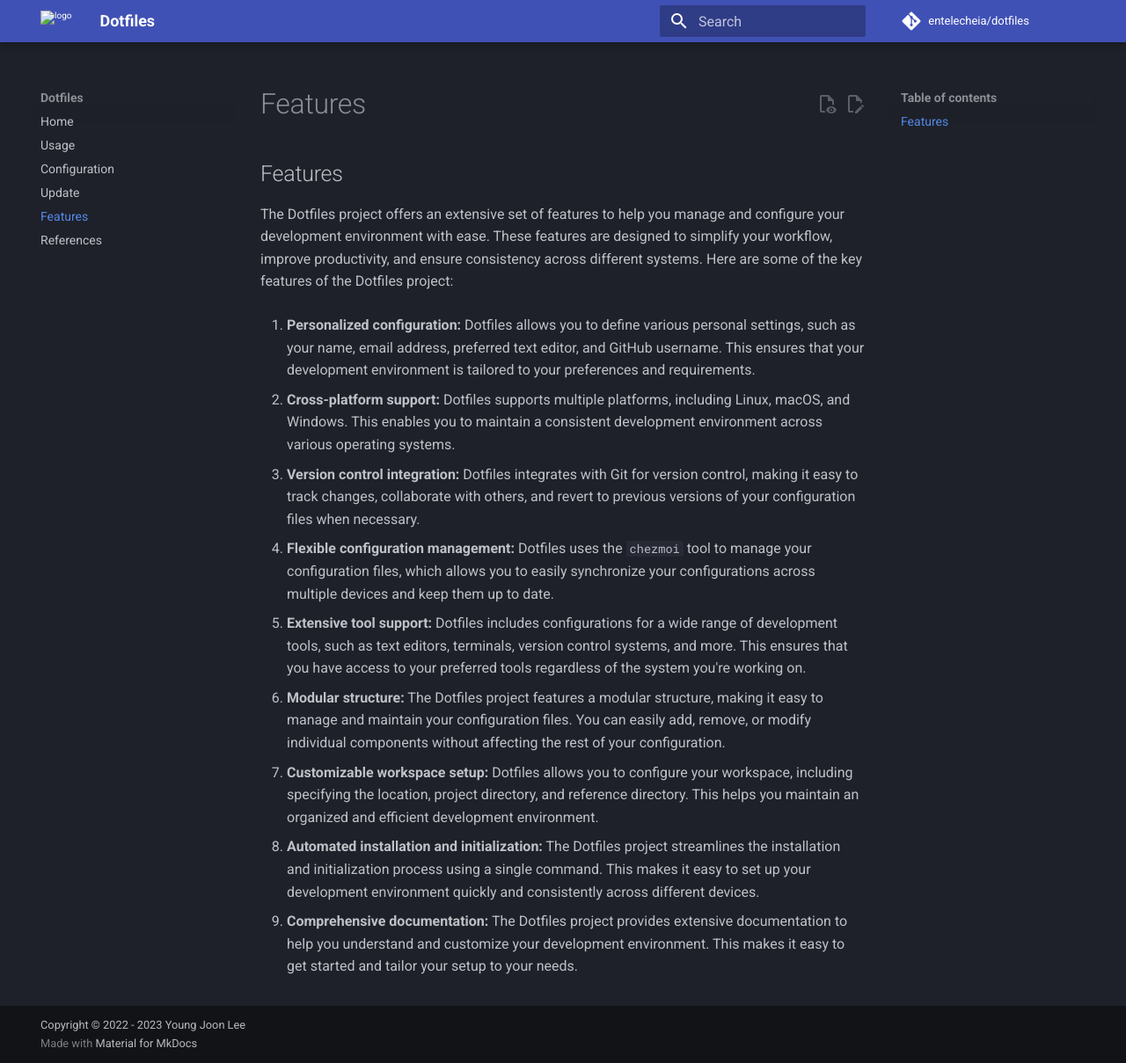
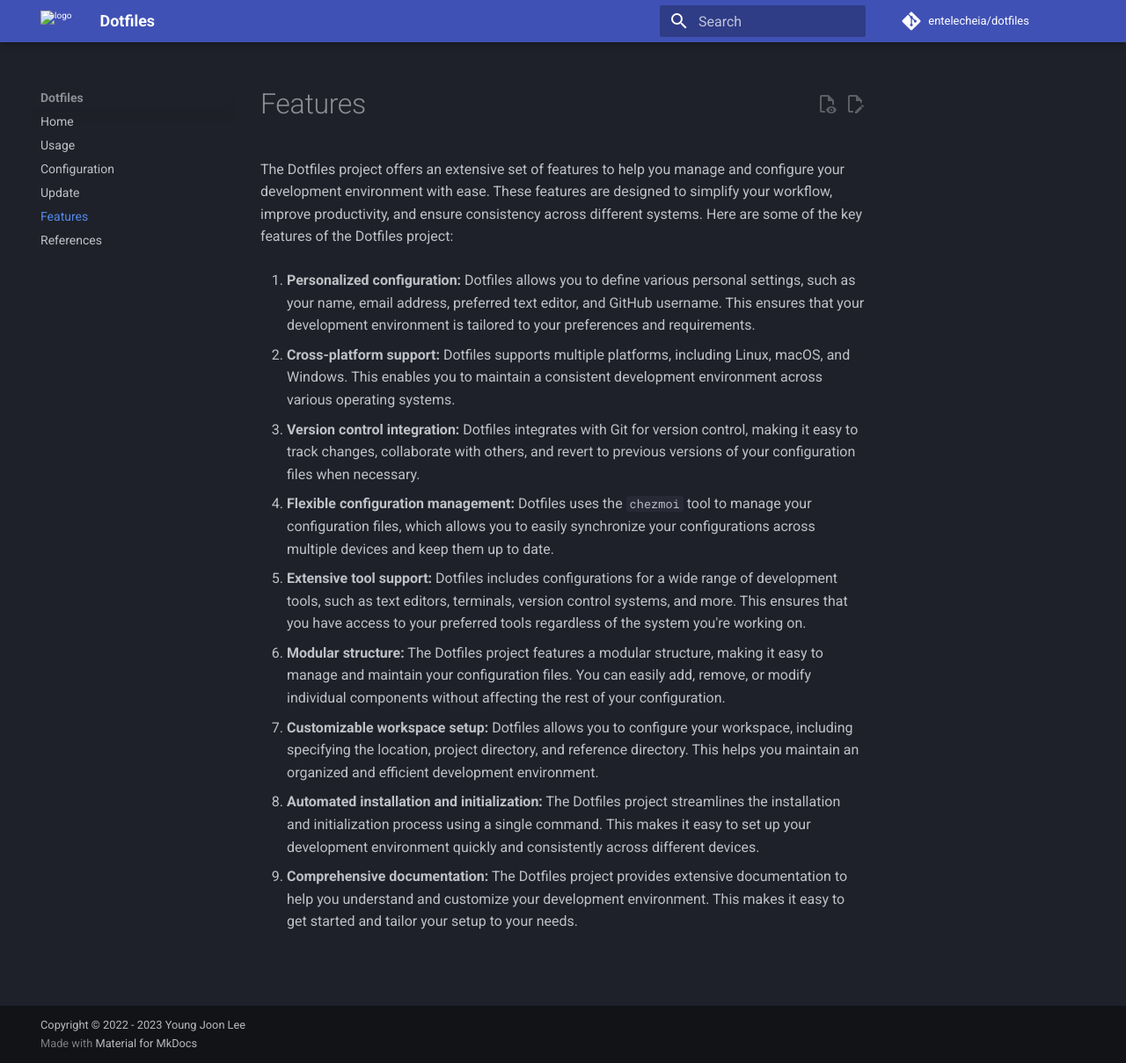
Before and after one commit to entelecheia/dotfiles, an MkDocs documentation site: the page built from docs/features.md, in a window 1280 px wide and 1209 px high. Shown: the whole window at 88% size. Built offline with MkDocs 1.6.1 and Material for MkDocs 9.7.7, drawn with Linux system fonts in a browser that asks for light colours; comment, search, counter and statistics services are not loaded.

```diff
--- a/docs/features.md
+++ b/docs/features.md
@@ -1,4 +1,4 @@
-## Features
+# Features
 
 The Dotfiles project offers an extensive set of features to help you manage and configure your development environment with ease. These features are designed to simplify your workflow, improve productivity, and ensure consistency across different systems. Here are some of the key features of the Dotfiles project:
 
```
Also changed, not shown: docs/configuration.md (+1 -1 lines), docs/requirements.txt (+4 -87 lines), 2 other files.
